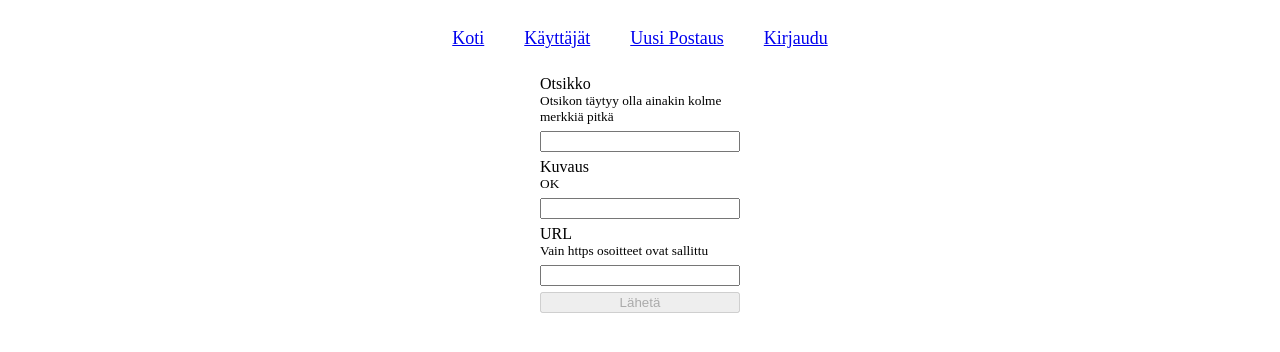
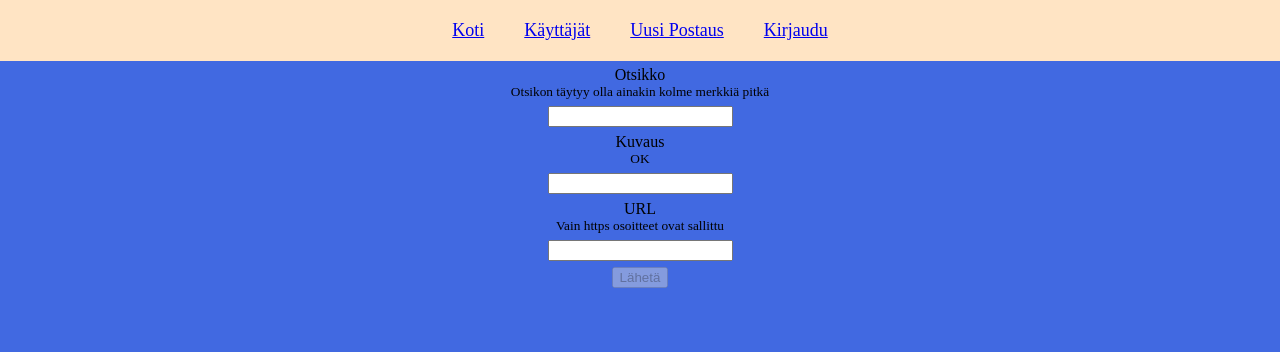
Before and after one commit to vpmammela/kuvanjako-app, a Vue app: page /create in a window 1280 px wide. Shown: the top 352 px of the page. Built offline with nearby package versions, Linux system fonts and the light colour scheme.

Commit message:
added base layout

```diff
--- a/package.json
+++ b/package.json
@@ -10,6 +10,7 @@
   "dependencies": {
     "@vueuse/core": "^8.3.0",
     "vue": "^3.2.25",
+    "vue-base64-file-upload": "^1.0.4",
     "vue-router": "^4.0.14",
     "vue3-infinite-list": "^0.2.5"
   },
--- a/src/App.vue
+++ b/src/App.vue
@@ -1,17 +1,19 @@
 <script setup>
 import { RouterView } from 'vue-router';
-import NavigationBar from './components/navigation/NavigationBar.vue';
+import BaseLayout from './components/layout/BaseLayout.vue';
 
 
 
 </script>
 
 <template>
-    <NavigationBar></NavigationBar>
-    <router-view></router-view>
+    <BaseLayout>
+        <router-view></router-view>
+    </BaseLayout>
 </template>
 
 <style>
-
-
+* {
+    margin: 0px;
+}
 </style>
--- /dev/null
+++ b/src/components/layout/BaseLayout.vue
@@ -0,0 +1,39 @@
+<script setup>
+import NavigationBar from '../navigation/NavigationBar.vue';
+
+
+</script>
+
+
+<template>
+<div class="nav">
+    <NavigationBar></NavigationBar>
+</div>
+    <div class="container">
+        <slot>
+
+
+        </slot>
+    </div>
+</template>
+
+
+<style scoped>
+.container {
+    display: flex;
+    flex-flow: column;
+    align-items: center;
+    justify-content: flex-start;
+    min-height: 100vh;
+    padding-top: 60px;
+    background-color: royalblue;
+}
+
+.nav {
+    display: flex;
+    position: fixed;
+    background-color: bisque;
+    top: 0px;
+    width: 100%;
+}
+</style>
--- a/src/components/publication/PublicationCreate.vue
+++ b/src/components/publication/PublicationCreate.vue
@@ -2,6 +2,7 @@
 import { computed, reactive } from 'vue';
 import { useRouter } from 'vue-router';
 import { publicationService } from '../../services/publicationService';
+
 
 const publicationData = reactive({
     title: '',
@@ -29,11 +30,11 @@ const isDataValid = computed(() => {
 
 const createNewPublication = async () => {
 
-    if(!isDataValid.value.isAllValid) return
+    if (!isDataValid.value.isAllValid) return
 
-    const {data, error} = await publicationService.usePost(publicationData)
+    const { data, error } = await publicationService.usePost(publicationData)
 
-    if(data.value && !error.value){
+    if (data.value && !error.value) {
         publicationData.title = ''
         publicationData.description = ''
         publicationData.url = ''
@@ -42,12 +43,12 @@ const createNewPublication = async () => {
     }
 }
 
+
 </script>
 
 <template>
 
-    <div class="form-container">
-        <div class="publication-form">
+
 
             <label>Otsikko</label>
             <small>{{ isDataValid.titleValidation }}</small>
@@ -63,21 +64,5 @@ const createNewPublication = async () => {
 
             <button :disabled="!isDataValid.isAllValid" @click="createNewPublication">Lähetä</button>
 
-        </div>
 
-    </div>
 </template>
-
-<style scoped>
-
-.form-container {
-    display: flex;
-    justify-content: center;
-}
-.publication-form {
-    display: flex;
-    flex-direction: column;
-    height: 200px;
-    width: 200px;
-}
-</style>
--- a/src/components/publication/PublicationView.vue
+++ b/src/components/publication/PublicationView.vue
@@ -29,9 +29,8 @@ defineProps ({
     display: flex;
     flex-direction: column;
     align-items: center;
-    background-color: gray;
-    padding-top: 20px;
-    padding-bottom: 20px;
+    background-color: whitesmoke;
+    padding: 10px;
     margin-bottom: 20px;
     font-family: 'copperplate';
 }
--- a/src/components/publication/PublicationViewAll.vue
+++ b/src/components/publication/PublicationViewAll.vue
@@ -1,55 +1,25 @@
 <script setup>
-import { useRouter } from 'vue-router';
+import { RouterLink } from 'vue-router';
 import { publicationService } from '../../services/publicationService';
 import PublicationView from './PublicationView.vue';
 
 const { data, error, isFinished } = publicationService.useGetall()
 
-const router = useRouter()
+
 
 </script>
 
 
 <template>
     <h1>PublicationViewAll OK!</h1>
-        <div v-if="error">Valitettavasti datan lataaminen ei onnistunut</div>
-        <div v-else-if="!isFinished">Ladataan...</div>
-        <template v-else-if="data?.publications">
-            <div class="container">
-                <div class="item" @click="router.push('/publication/' + publication._id)"
-                    v-for="publication in data.publications">
-                    <PublicationView :publication="publication"></PublicationView>
-                </div>
-            </div>
+    <div v-if="error">Valitettavasti datan lataaminen ei onnistunut</div>
+    <div v-else-if="!isFinished">Ladataan...</div>
+    <template v-else-if="data?.publications">
+
+        <template v-for="publication in data.publications">
+            <router-link :to="`/publication/${publication._id}`">
+                <PublicationView :publication="publication"></PublicationView>
+            </router-link>
         </template>
+    </template>
 </template>
-
-<style scoped>
-img {
-    width: 400px;
-}
-
-.container {
-    display: flex;
-    flex-direction: column;
-    align-items: center;
-}
-
-body {
-    margin: 30px;
-}
-
-.item {
-    display: flex;
-    flex-direction: column;
-    align-items: center;
-    background-color: gray;
-    padding-top: 20px;
-    padding-bottom: 20px;
-    margin-bottom: 20px;
-}
-
-h1 {
-    text-align: center;
-}
-</style>
--- a/src/router.js
+++ b/src/router.js
@@ -28,5 +28,8 @@ export const router = createRouter({
             component: PublicationViewDetails,
             props: true
         }
-    ]
+    ],
+    scrollBehavior(){
+        document.getElementById('app').scrollIntoView()
+    }
 })
```
Also changed, not shown: 1 other file (tests, documents, lock files or other folders).
